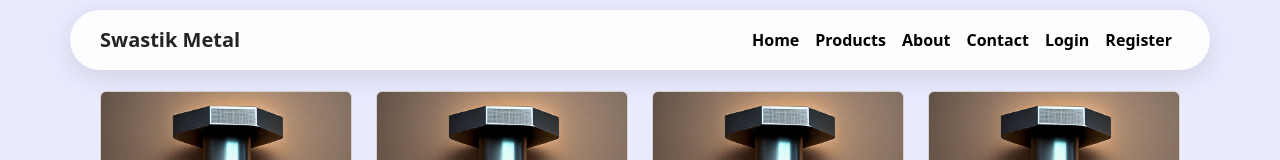
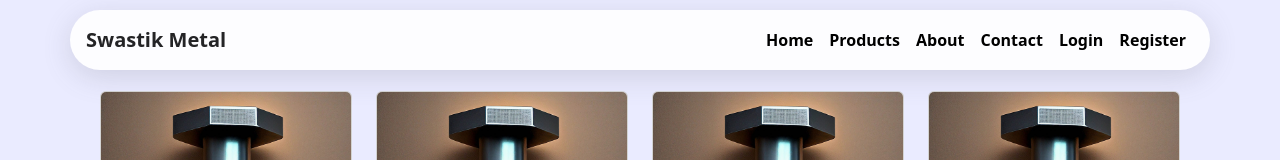
Before and after one commit to Bhut-Meet/swastik-metal, a React (Vite) app in the folder client/: page / in a window 1280 px wide. Shown: the top 160 px of the page. Built offline with nearby package versions, Linux system fonts and the light colour scheme; no server answers.

Commit message:
Update Header.jsx

```diff
--- a/client/src/components/Header.jsx
+++ b/client/src/components/Header.jsx
@@ -3,7 +3,7 @@ import "../components/header.css"
 export const Header = () => {
   return (
     <header className="navbar navbar-expand-lg  fixed-top ">  {/* Use custom class for background color */}
-      <div className="container bg-custom rounded-5">  {/* Removed redundant bg-danger class */}
+      <div className="container px-3 bg-custom rounded-5">  {/* Removed redundant bg-danger class */}
         <Link to="#" className="navbar-brand" href="#">Swastik Metal</Link>
         <button className="navbar-toggler" type="button" data-toggle="collapse" data-target="#navbarNav" aria-controls="navbarNav" aria-expanded="false" aria-label="Toggle navigation">
           <span className="navbar-toggler-icon"></span>
```
